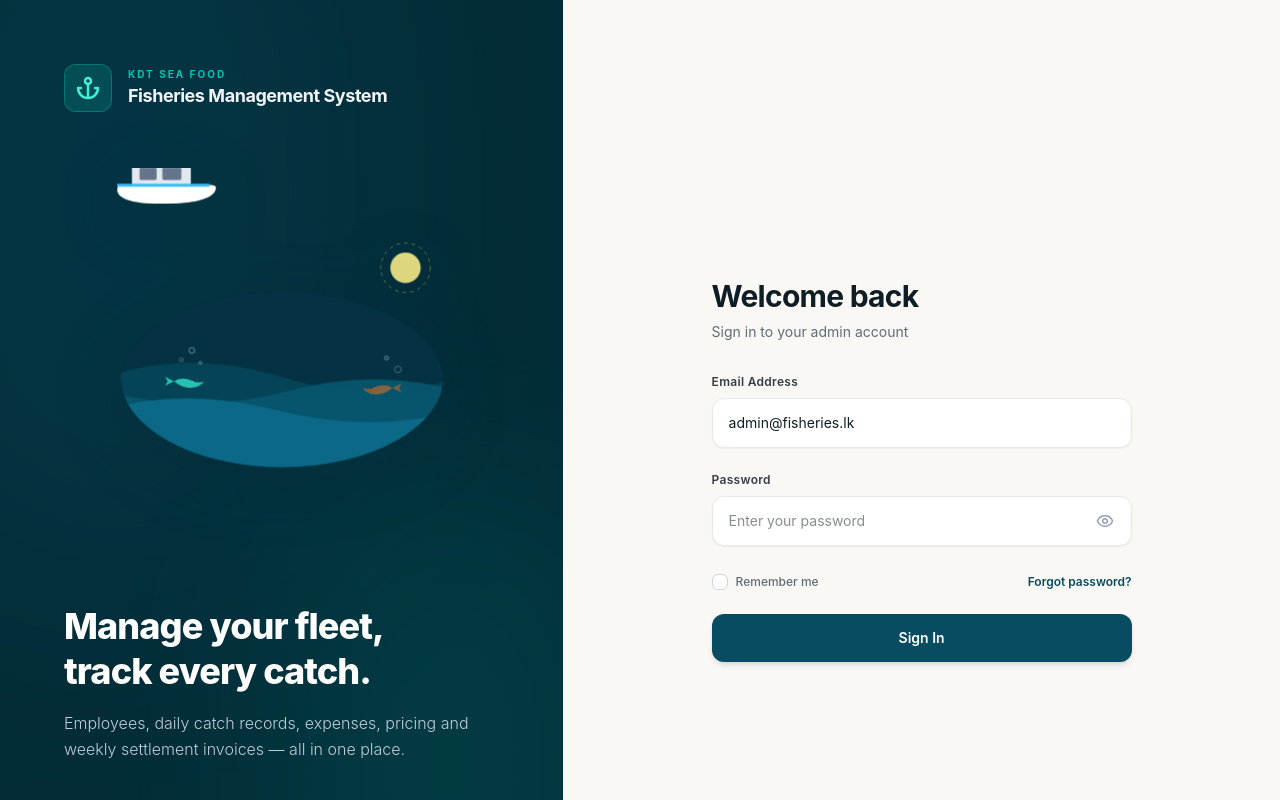
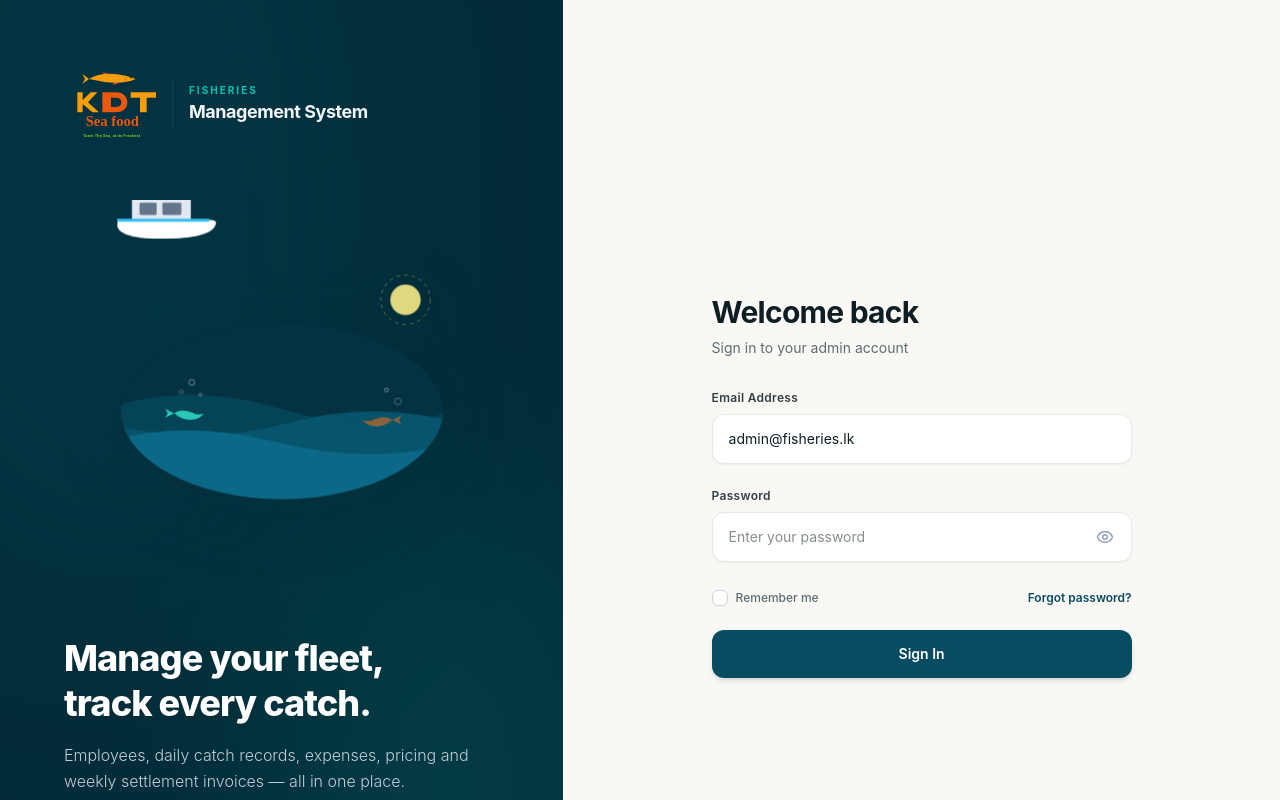
Before and after one commit to Mogith-Code/Fisher_Employee, a React (Vite) app in the folder Employee_Management/: page / in a window 1280 px wide. Shown: the top 800 px of the page. Built offline with nearby package versions, Linux system fonts and the light colour scheme.

Commit message:
logo added

```diff
--- a/Employee_Management/src/Pages/Landing.jsx
+++ b/Employee_Management/src/Pages/Landing.jsx
@@ -1,5 +1,59 @@
 import { useState } from 'react'
 import { Anchor, Eye, EyeOff } from 'lucide-react'
+
+// KDT Sea Food branding logo
+const KDTLogo = ({ className = "h-16 w-auto" }) => (
+  <svg viewBox="0 0 300 240" className={className} fill="none" xmlns="http://www.w3.org/2000/svg">
+    {/* Fish at the top */}
+    <g transform="translate(65, 10)">
+      {/* Red fins */}
+      <path d="M 60 25 L 50 15 L 70 20 Z" fill="#ef4444" />
+      <path d="M 90 42 L 80 52 L 100 48 Z" fill="#ef4444" />
+      {/* Yellow fish body */}
+      <path d="M 10 35 Q 50 10, 120 25 Q 140 30, 150 35 Q 120 50, 60 45 Z" fill="#f59e0b" />
+      {/* Tail fin */}
+      <path d="M 10 35 L -10 20 L -2 35 L -10 50 Z" fill="#f59e0b" />
+      {/* Eye */}
+      <circle cx="135" cy="31" r="2" fill="#000000" />
+      {/* Gill lines */}
+      <path d="M 120 30 Q 115 35, 120 40" stroke="#b45309" strokeWidth="1.5" strokeLinecap="round" />
+    </g>
+
+    {/* "KDT" block letters */}
+    <g transform="translate(30, 75)">
+      {/* K */}
+      <path d="M 10 10 V 70 H 26 V 45 L 55 70 H 75 L 42 40 L 70 10 H 50 L 26 33 V 10 H 10 Z" fill="#f59e0b" />
+
+      {/* D */}
+      <path d="M 85 10 V 70 H 125 C 150 70, 160 55, 160 40 C 160 25, 150 10, 125 10 H 85 Z M 111 26 H 125 C 137 26, 142 32, 142 40 C 142 48, 137 54, 125 54 H 111 V 26 Z" fill="#ea580c" />
+
+      {/* T */}
+      <path d="M 170 10 V 26 H 198 V 70 H 218 V 26 H 246 V 10 H 170 Z" fill="#f59e0b" />
+    </g>
+
+    {/* "Sea food" script */}
+    <text
+      x="145"
+      y="185"
+      textAnchor="middle"
+      fill="#ea580c"
+      style={{ fontFamily: "'Dancing Script', 'Brush Script MT', 'Pacifico', cursive", fontSize: "44px", fontWeight: "bold" }}
+    >
+      Sea food
+    </text>
+
+    {/* Tagline */}
+    <text
+      x="145"
+      y="218"
+      textAnchor="middle"
+      fill="#84cc16"
+      style={{ fontFamily: "'Inter', sans-serif", fontSize: "11px", fontWeight: "bold", letterSpacing: "0.5px" }}
+    >
+      Taste The Sea, at its Freshest.
+    </text>
+  </svg>
+)
 
 // High-fidelity vector illustration of the Wellagama Harbor fishing boat
 const BoatIllustration = () => (
@@ -145,16 +199,14 @@ export default function Landing({ onLoginSuccess }) {
         <div className="absolute bottom-[-10%] right-[-10%] w-[60%] h-[60%] rounded-full bg-teal-500 opacity-10 blur-[100px] pointer-events-none" />
 
         {/* Brand Header */}
-        <div className="flex items-center gap-4 relative z-10">
-          <div className="w-12 h-12 rounded-xl bg-teal-500/20 border border-teal-400/30 flex items-center justify-center text-teal-300 shadow-inner">
-            <Anchor className="w-6 h-6 stroke-[2.5]" />
-          </div>
-          <div>
+        <div className="flex items-center gap-2 relative z-10">
+          <KDTLogo className="h-20 w-auto drop-shadow-md" />
+          <div className="border-l border-slate-700/50 pl-4 py-1">
             <p className="text-[10px] tracking-[0.2em] font-bold text-teal-400/90 uppercase">
-              KDT SEA FOOD
+              Fisheries
             </p>
             <h2 className="text-lg font-bold tracking-tight text-slate-100 font-display">
-              Fisheries Management System
+              Management System
             </h2>
           </div>
         </div>
```
